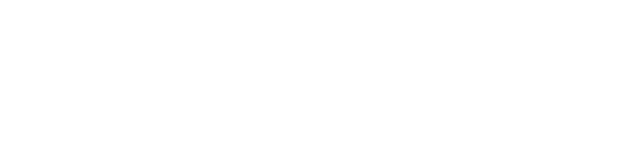
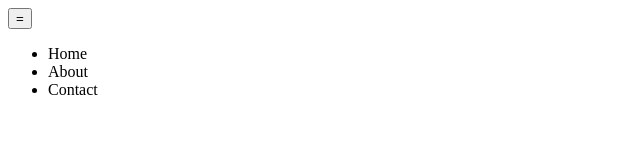
Before and after one commit to MiGess/Markus_auditor_pro, a plain HTML site: page index.html in a window 1280 px wide. Shown: the whole page, without its empty margins (0-640 px from the left). Drawn offline with Linux system fonts and the light colour scheme.

Commit message:
index.html

```diff
--- a/index.html
+++ b/index.html
@@ -6,6 +6,14 @@
     <title>Document</title>
 </head>
 <body>
+    <nav class="navbar" id="sidebar">
+        <button class="close-btn" id="close-btn">=</button>
+        <ul class="menu-items">
+            <li>Home</li>
+            <li>About</li>
+            <li>Contact</li>
 
+        </ul>
+    </nav>
 </body>
 </html>
```
